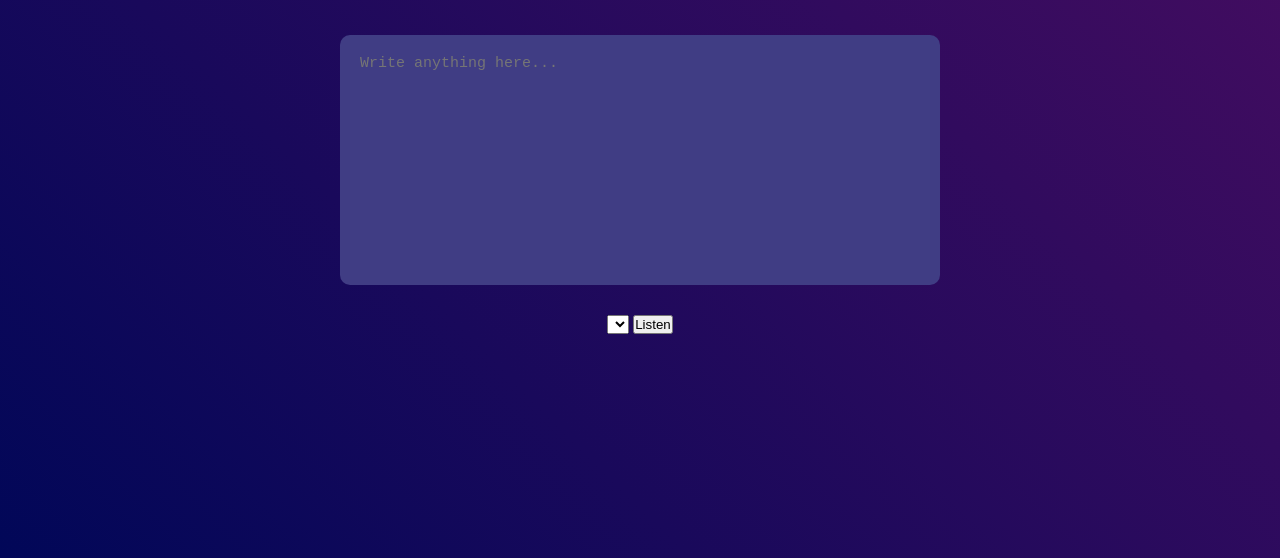
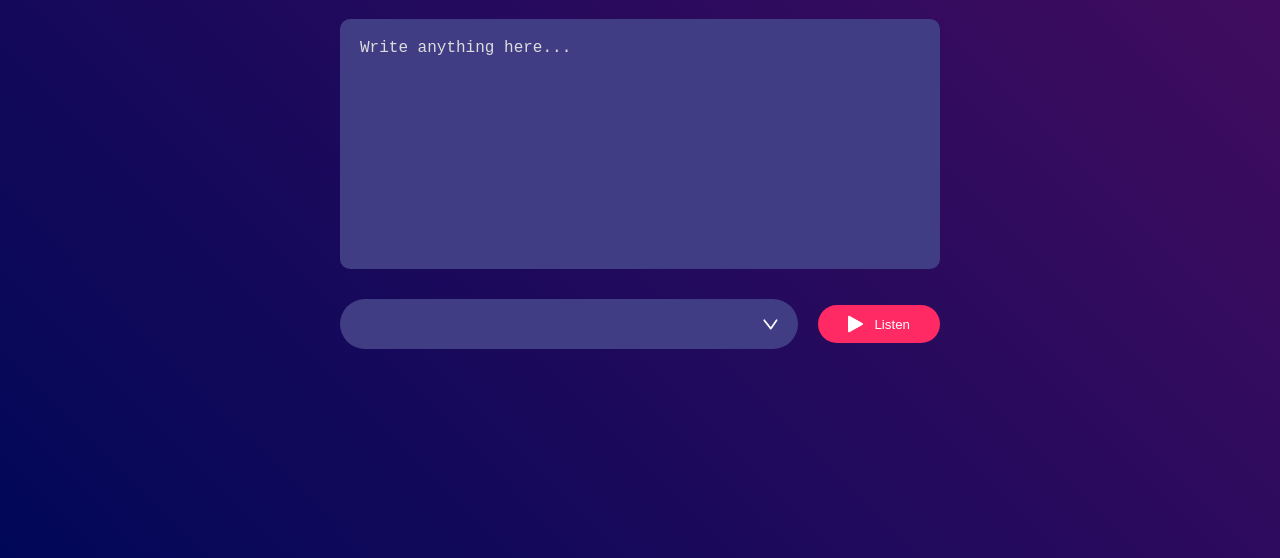
Before and after one commit to Rajibbepary/text-to-voice-convert, a plain HTML site: page index.html in a window 1280 px wide. Shown: the part 242-800 px from the top of the page. Drawn offline with Linux system fonts and the light colour scheme.

Commit message:
desgin text to speech converter project done

```diff
--- a/index.html
+++ b/index.html
@@ -12,7 +12,7 @@
         <textarea placeholder="Write anything here..."></textarea>
         <div class="row">
             <select ></select>
-            <button>Listen</button>
+            <button> <img src="images/play.png" alt="">Listen</button>
         </div>
     </div>
 </body>
--- a/style.css
+++ b/style.css
@@ -37,3 +37,50 @@ textarea{
    resize: none;
    margin-bottom: 30px;
 }
+
+textarea::placeholder{
+    color:#ddd ;
+    font-size: 16px;
+}
+
+.row{
+    width: 600px;
+    display: flex;
+    align-items: center;
+    gap:20px ;
+}
+
+button{
+    background: #ff2963;
+    color: #fff;
+    padding: 10px 30px;
+    border-radius: 35px;
+    border: 0;
+    outline: 0;
+    cursor: pointer;
+    display: flex;
+    align-items: center;
+}
+
+button img{
+    width: 16px;
+    margin-right: 10px;
+}
+
+select{
+    flex: 1;
+    color: #fff;
+    background: #403d84;
+    height: 50px;
+    padding: 0 20px;
+    outline: 0;
+    border: 0;
+    border-radius: 35px;
+    appearance: none;
+    background-image: url(images/dropdown.png);
+    background-repeat: no-repeat;
+    background-size: 15px;
+    background-position-x:calc(100% - 20px);
+    background-position-y:20px ;
+
+}
```
